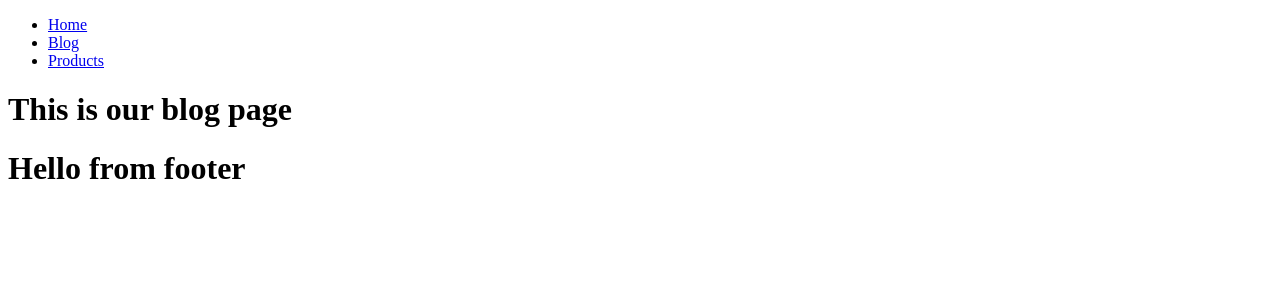
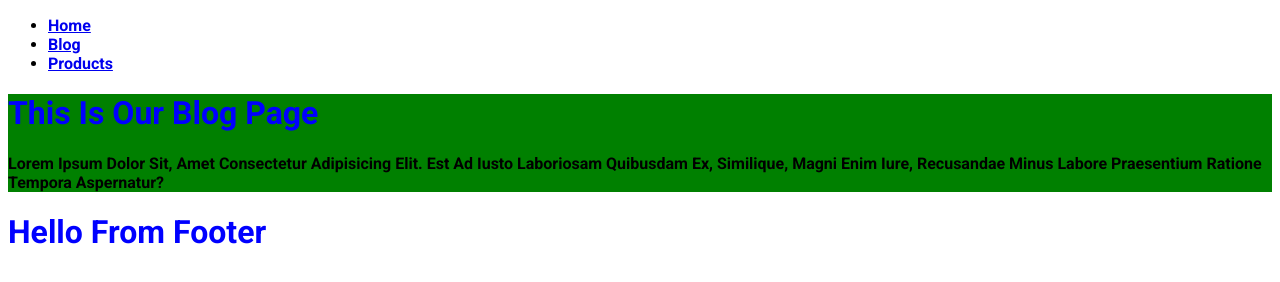
Before and after one commit to kyle-norris/Gatsby-Tutorial, a Gatsby site in the folder portfolio/: page /blog in a window 1280 px wide. Built offline with nearby package versions, Linux system fonts and the light colour scheme; Gatsby itself is replaced by a stand-in of ours.

Commit message:
Learned about styling

```diff
--- a/portfolio/gatsby-config.js
+++ b/portfolio/gatsby-config.js
@@ -6,5 +6,5 @@
 
 module.exports = {
   /* Your site config here */
-  plugins: [],
+  plugins: [`gatsby-plugin-styled-components`],
 }
--- /dev/null
+++ b/portfolio/src/components/Layout.css
@@ -0,0 +1,10 @@
+@import url('https://fonts.googleapis.com/css2?family=Roboto:wght@700&display=swap');
+
+body {
+  font-family: "Roboto", sans-serif;
+}
+
+h1 {
+  color: blue;
+  text-transform: capitalize;
+}
--- /dev/null
+++ b/portfolio/src/components/blog.module.css
@@ -0,0 +1,11 @@
+.page {
+  background: green;
+}
+
+.page h1 {
+   color: blue;
+}
+
+.text {
+  text-transform: capitalize;
+}
--- a/portfolio/src/components/layout.js
+++ b/portfolio/src/components/layout.js
@@ -1,6 +1,7 @@
 import React from "react";
 import Navbar from "./Navbar";
 import Footer from "./Footer";
+import "./Layout.css";
 
 const Layout = ({ children }) => {
   return (
--- /dev/null
+++ b/portfolio/src/components/products.module.css
@@ -0,0 +1,11 @@
+.page {
+  background: yellow;
+}
+
+.page h1 {
+   color: red;
+}
+
+.text {
+  text-transform: uppercase;
+}
--- a/portfolio/src/pages/blog.js
+++ b/portfolio/src/pages/blog.js
@@ -1,10 +1,18 @@
 import React from "react";
 import Layout from "../components/Layout";
+import styles from "../components/blog.module.css";
 
 const blog = () => {
   return (
     <Layout>
-      <h1>This is our blog page</h1>
+      <div className={styles.page}>
+        <h1>This is our blog page</h1>
+        <p className={styles.text}>
+          Lorem ipsum dolor sit, amet consectetur adipisicing elit. Est ad iusto
+          laboriosam quibusdam ex, similique, magni enim iure, recusandae minus
+          labore praesentium ratione tempora aspernatur?
+        </p>
+      </div>
     </Layout>
   );
 };
--- a/portfolio/src/pages/index.js
+++ b/portfolio/src/pages/index.js
@@ -1,11 +1,13 @@
 import React from "react";
 import Layout from "../components/Layout";
+import {ExampleButton} from "../components/button"
 
 export default function Home() {
   return (
     <>
       <Layout>
         <h1>Hello from Gatsby!</h1>
+        <ExampleButton>Click Me</ExampleButton>
       </Layout>
     </>
   );
```
Also changed, not shown: portfolio/package.json (+5 -2 lines), portfolio/src/components/button.js (added, +7 -0 lines), portfolio/src/pages/products.js (+11 -3 lines), 1 other file.
